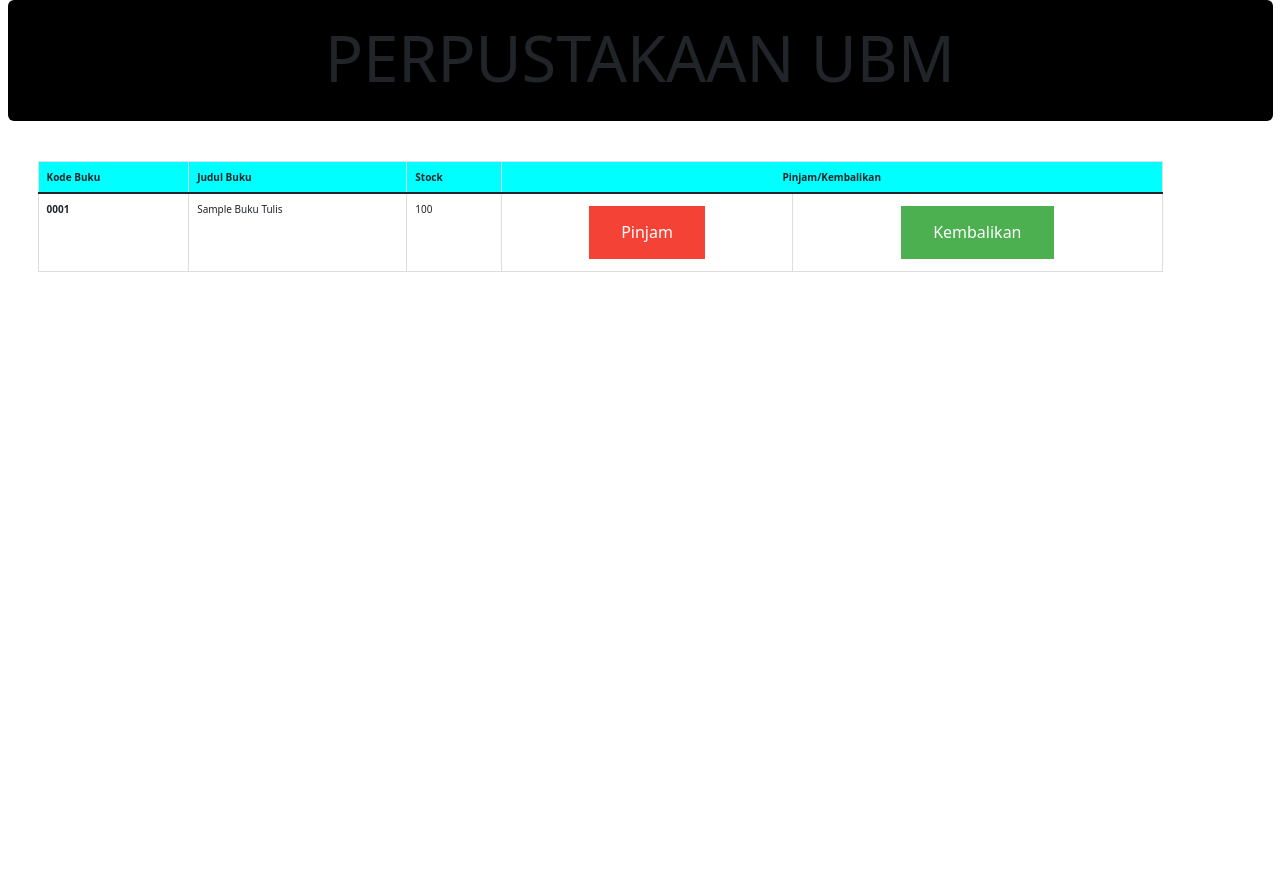
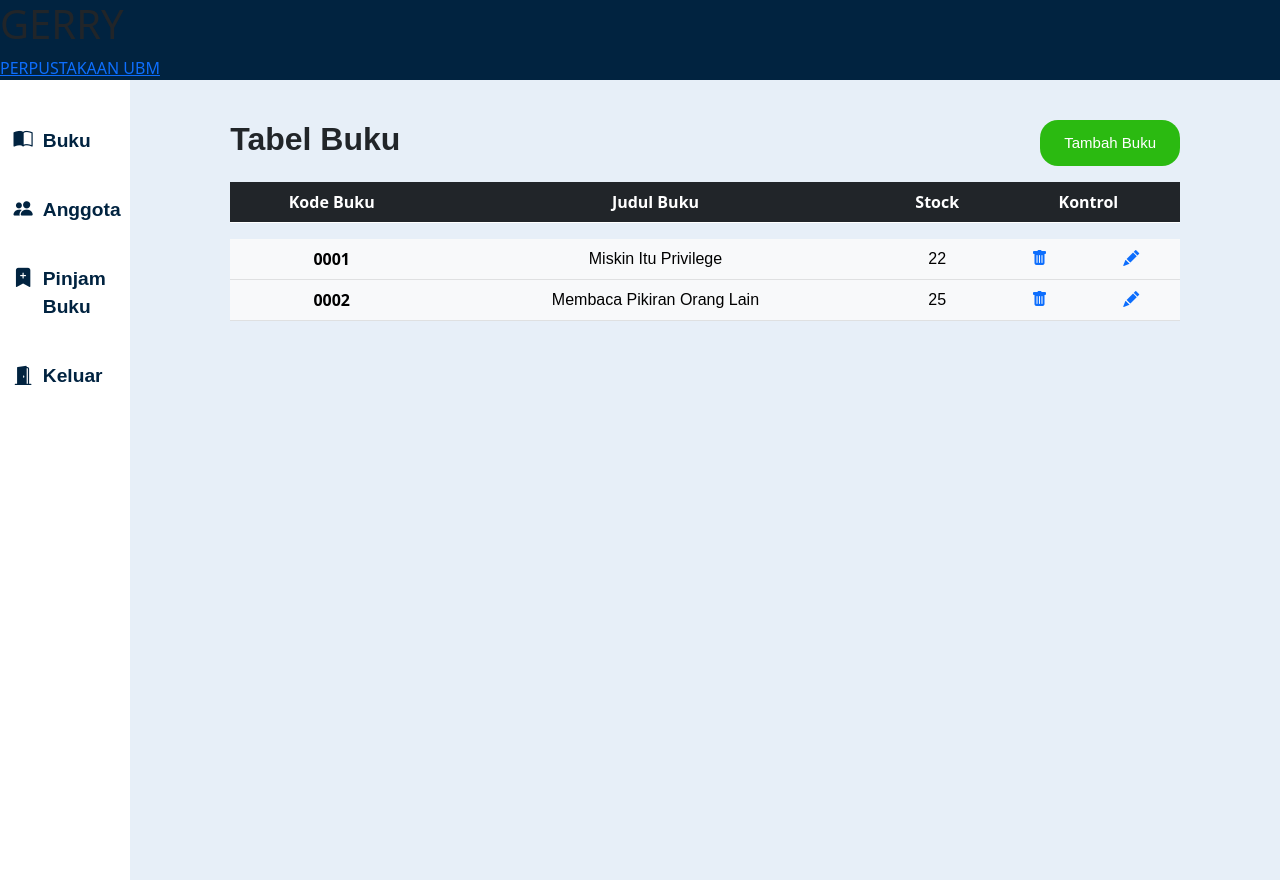
Before and after one commit to Alvin04072001/uts_webpython, a plain HTML site: page design/index.html in a window 1280 px wide. Before the commit the page ends 800 px from the top, so only its background shows below. Drawn offline with nearby package versions, Linux system fonts and the light colour scheme.

Commit message:
Index Page Design + Font + Index Page CSS

```diff
--- /dev/null
+++ b/design/index-style.css
@@ -0,0 +1,105 @@
+html{
+    height: 100%;
+}
+body{
+    height: 100%;
+}
+header{
+    background: #012340;
+}
+
+table{
+  position: relative;
+}
+
+tbody:before {
+    content: "-";
+    display: block;
+    line-height: 1em;
+    color: transparent;
+}
+
+h2{
+    font-family: "Poppins", sans-serif;
+    font-weight: 700;
+}
+
+td{
+  font-family: "Poppins", sans-serif;
+  font-weight: 500;
+}
+
+.index-wrapper{
+    height: 100%;
+    display: flex;
+}
+
+.index-wrapper .leftside-wrapper{
+    flex: 1;
+    height: 100%;
+    background: white;
+    padding-top: 2rem;
+}
+
+.index-wrapper .leftside-wrapper ul{
+    list-style: none;
+    margin: 0;
+    padding: 0;
+}
+
+.index-wrapper .leftside-wrapper ul li a{
+    padding: 0.5em;
+    display: block;
+    color: #012340;
+    text-decoration: none;
+    font-size: 1.2rem;
+    margin-top: 5px;
+}
+
+.index-wrapper .leftside-wrapper ul li :hover{
+    background-color: #165a91;
+    color:white;
+}
+
+i{
+  padding-left: 4px;
+  padding-right: 10px;
+}
+
+.left-navigation{
+  display: flex;
+}
+
+.index-wrapper .rightside-content{
+    flex: 8;
+    height: 100%;
+    padding:40px 100px 100px;
+    overflow-y: scroll;
+    background-color: #e7eff8;
+}
+
+.leftside-wrapper ul li{
+  font-family: "Poppins", sans-serif;
+  font-weight: 600;
+}
+
+.main-header{
+  display: flex;
+  justify-content: space-between;
+  margin-bottom: 1em;
+}
+
+.btn-primary{
+  font-family: "Poppins", sans-serif;
+  font-weight: 500;
+  background-color: #2bba11;
+  color: white;
+  border: none;
+  font-size: 15px;
+  border-radius: 18px;
+  padding: 0px 1.5rem 0px 1.5rem;
+}
+
+.btn-primary:hover{
+  background-color: #47cc2f;
+}
--- a/design/index.html
+++ b/design/index.html
@@ -4,71 +4,112 @@
     <!-- Required meta tags -->
     <meta charset="utf-8">
     <meta name="viewport" content="width=device-width, initial-scale=1">
-    <link rel="stylesheet" type="text/css" href="css/bootstrap.css">
+
     <!-- Bootstrap CSS -->
     <link href="https://cdn.jsdelivr.net/npm/bootstrap@5.0.2/dist/css/bootstrap.min.css" rel="stylesheet" integrity="sha384-EVSTQN3/azprG1Anm3QDgpJLIm9Nao0Yz1ztcQTwFspd3yD65VohhpuuCOmLASjC" crossorigin="anonymous">
 <link rel="stylesheet" href="https://cdn.jsdelivr.net/npm/bootstrap-icons@1.8.1/font/bootstrap-icons.css">
-      <style>
-        .jumbotron {
-            padding: 2rem 1rem;
-            margin-bottom: 1rem;
-            background-color: black;
-            border-radius: 0.3rem;
-        }
-        .button {
-            background-color: #4CAF50; /* Green */
-            border: none;
-            color: white;
-            padding: 15px 32px;
-            text-align: center;
-            text-decoration: none;
-            display: inline-block;
-            font-size: 16px;
-            margin: 4px 2px;
-            cursor: pointer;
-              }
-        .button3 {background-color: #f44336;} /* Red */
-        .judul{
-            color: white;
-            }
-    </style>
 
-    <title>Perpustakaan UBM</title>
+    <link rel="stylesheet" href="index-style.css">
 
+    <title>Hello, world!</title>
   </head>
   <body>
-  <div class="container-fluid">
-	<div class="jumbotron">
-		<h1 align="center" class="judul">PERPUSTAKAAN UBM</h1>
+    <header>
+        <div class="logo">
+            <h1 class="logo-wa">GERRY<span></h1>
         </div>
+        <ul class="nav">
+            <li>
+                <a href="">
+                    PERPUSTAKAAN UBM
+                </a>
+            </li>
+        </ul>
+    </header>
+    <!-- INDEX WRAPPER -->
+    <div class="index-wrapper">
+        <!-- LEFT SIDE -->
+        <div class="leftside-wrapper">
+            <ul>
+              <li><a href="">
+                  <div class="left-navigation">
+                    <i class="bi bi-book-half"></i>
+                    <p>Buku</p>
                   </div>
-  <div class="container m-5">
-      <div class="table-responsive" align="center">
-          <table class="table table-bordered">
-            <thead style="background: cyan">
-                <tr>
-                    <th>Kode Buku</th>
-                    <th>Judul Buku</th>
-                    <th>Stock</th>
-                    <th colspan="2"><center>Pinjam/Kembalikan</center></th>
+                </a>
+              </li>
+                <li><a href="">
+                  <div class="left-navigation">
+                    <i class="bi bi-people-fill"></i>
+                    <p>Anggota</p>
+                  </div>
+              </a>
+            </li>
+                <li><a href="">
+                  <div class="left-navigation">
+                    <i class="bi bi-bookmark-plus-fill"></i>
+                    <p>Pinjam Buku</p>
+                  </div>
+                </a></li>
+                <li><a href="">
+                  <div class="left-navigation">
+                    <i class="bi bi-door-open-fill"></i>
+                    <p>Keluar</p>
+                  </div>
+                </a></li>
+            </ul>
+        </div>
+        <!-- RIGHT CONTENT -->
+        <div class="rightside-content">
+
+            <div class="content">
+                <div class="main-header">
+                  <h2 class="page-title">Tabel Buku</h2>
+                  <button type="button" class="btn btn-primary">Tambah Buku</button>
+                </div>
+                <div class="table-responsive">
+                    <table class="table table-light">
+                        <thead>
+                            <tr class="table-dark ">
+                                <th class="text-center">Kode Buku</th>
+                                <th class="text-center">Judul Buku</th>
+                                <th class="text-center">Stock</th>
+                                <th colspan="2" class="text-center">Kontrol</th>
                             </tr>
                         </thead>
                         <tbody>
                             <tr>
-                    <th>0001</th>
-                    <td>Sample Buku Tulis</td>
-                    <td>100</td>
-                    <td><center><a href="pinjam_buku.html"><button class="button button3">Pinjam</button></a></center></td>
-                    <td><center><button class="button">Kembalikan</button></center></td>
+                                <th class="text-center">0001</th>
+                                <td class="text-center">Miskin Itu Privilege</td>
+                                <td class="text-center">22</td>
+                                <td class="text-center">
+                                    <a href=""><i class="bi bi-trash-fill"></i></a>
+                                </td>
+                                <td class="text-center">
+                                    <a href=""><i class="bi bi-pencil-fill"></i></a>
+                                </td>
+                            </tr>
+                            <tr>
+                                <th class="text-center">0002</th>
+                                <td class="text-center">Membaca Pikiran Orang Lain</td>
+                                <td class="text-center">25</td>
+                                <td class="text-center">
+                                    <a href=""><i class="bi bi-trash-fill"></i></a>
+                                </td>
+                                <td class="text-center">
+                                    <a href=""><i class="bi bi-pencil-fill"></i></a>
+                                </td>
                             </tr>
                         </tbody>
                     </table>
                 </div>
             </div>
-
-
-    <!-- Optional JavaScript; choose one of the two! -->
-
+        </div>
+    </div>
+    <!-- <div class="jumbotron">
+        <h1 align="center" class="judul">PERPUSTAKAAN UBM</h1>
+    </div>
+    </div> -->
     <!-- Option 1: Bootstrap Bundle with Popper -->
     <script src="https://cdn.jsdelivr.net/npm/bootstrap@5.0.2/dist/js/bootstrap.bundle.min.js" integrity="sha384-MrcW6ZMFYlzcLA8Nl+NtUVF0sA7MsXsP1UyJoMp4YLEuNSfAP+JcXn/tWtIaxVXM" crossorigin="anonymous"></script>
 
```
Also changed, not shown: design/fonts/Poppins-Black.ttf (added), design/fonts/Poppins-BlackItalic.ttf (added), design/fonts/Poppins-Bold.ttf (added), design/fonts/Poppins-BoldItalic.ttf (added), design/fonts/Poppins-ExtraBold.ttf (added), design/fonts/Poppins-ExtraBoldItalic.ttf (added), design/fonts/Poppins-ExtraLight.ttf (added), design/fonts/Poppins-ExtraLightItalic.ttf (added), design/fonts/Poppins-Italic.ttf (added), design/fonts/Poppins-Light.ttf (added), design/fonts/Poppins-LightItalic.ttf (added), design/fonts/Poppins-Medium.ttf (added), design/fonts/Poppins-MediumItalic.ttf (added), design/fonts/Poppins-Regular.ttf (added), 4 more files. Lines whose indentation alone changed are shown as unchanged.
